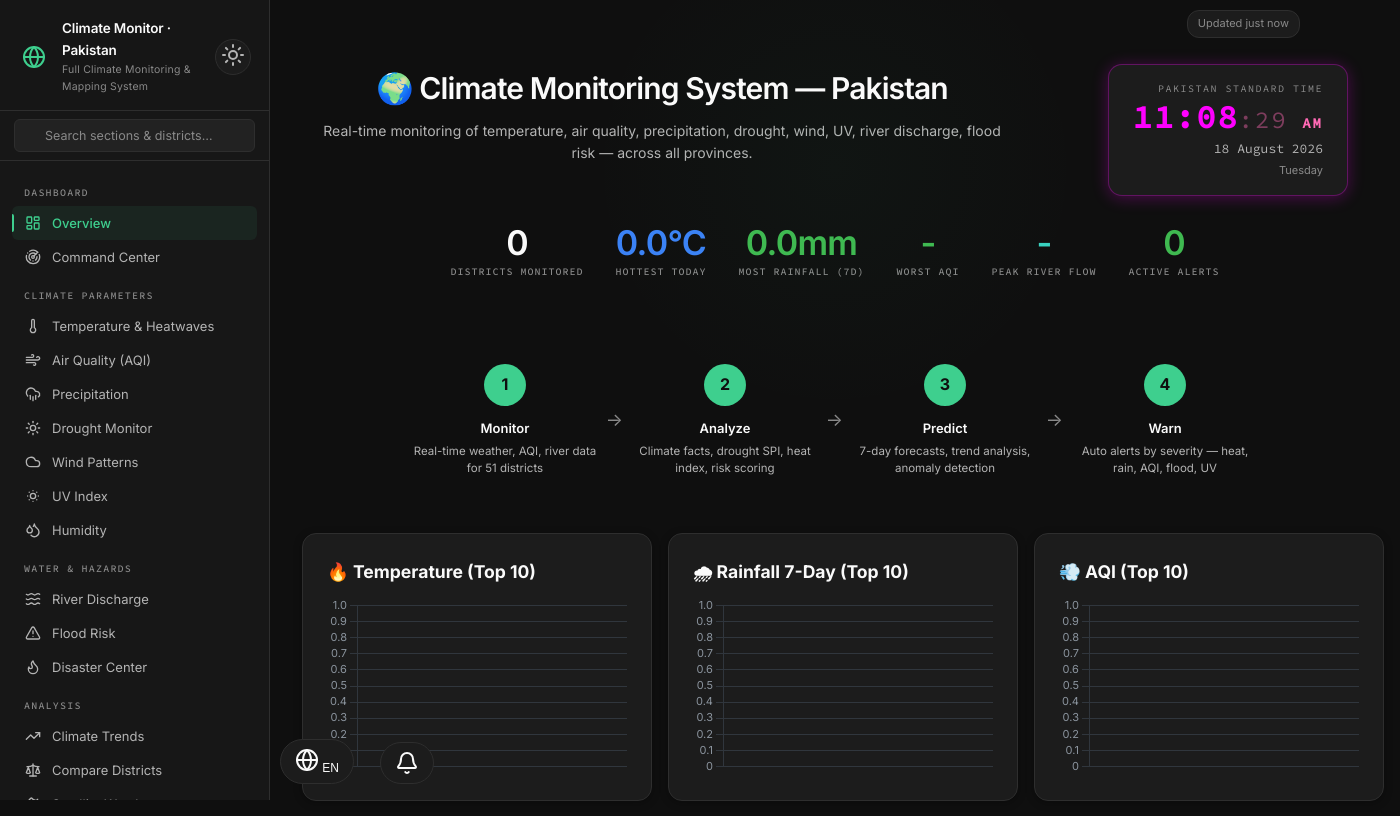
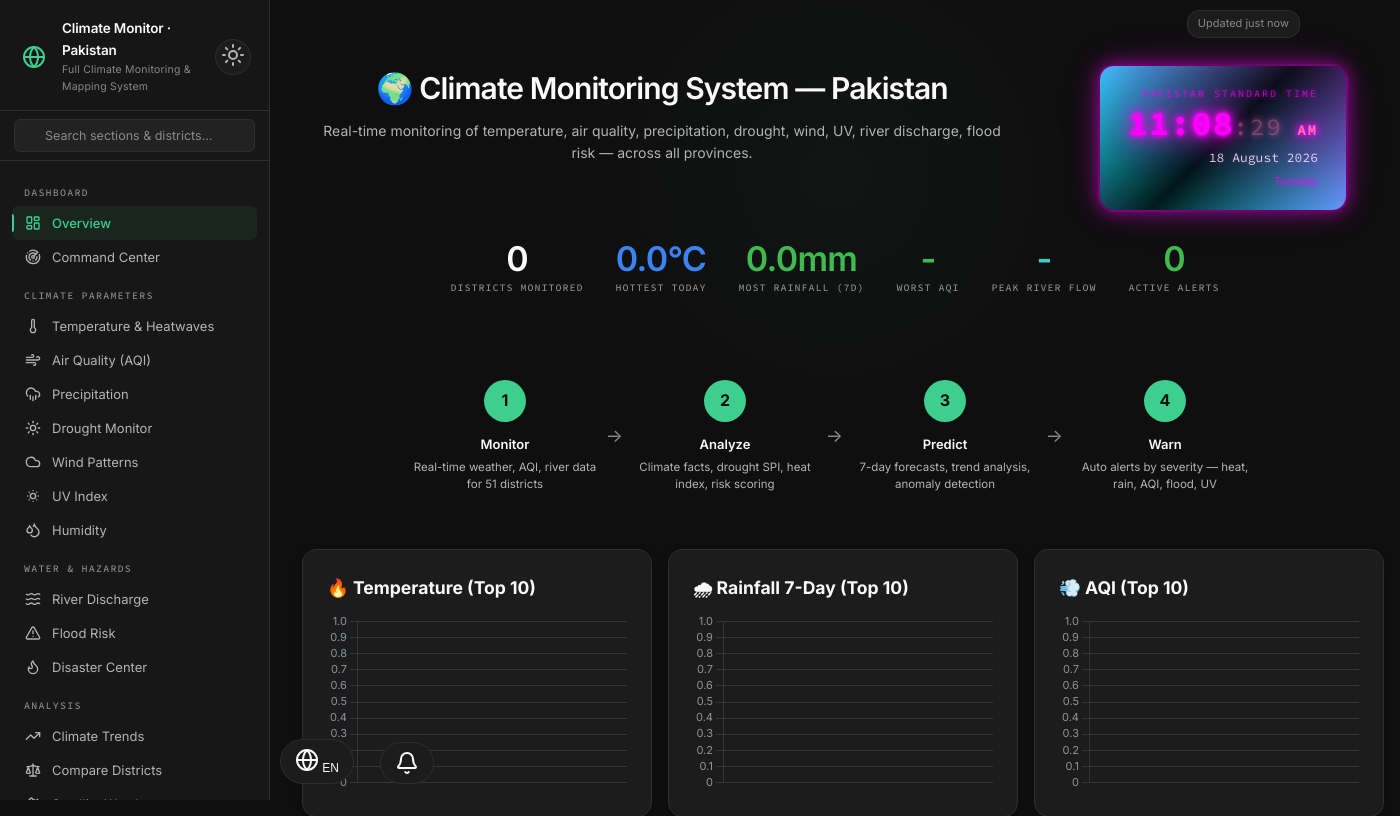
Before and after one commit to mishi29mk-art/climate-monitoring-system, a Flask app: page / in a window 1400 px wide. Shown: the top 816 px of the page. Run offline with Flask 3, Linux system fonts and the light colour scheme; data that the repository does not hold is empty.

Commit message:
style: add neon glow effect to clock with animated border

```diff
--- a/data/_meta_weather.json
+++ b/data/_meta_weather.json
@@ -1 +1 @@
-{"last_fetch": "2026-08-18 05:54:30", "districts": 56, "type": "weather"}
+{"last_fetch": "2026-08-18 05:58:15", "districts": 56, "type": "weather"}
--- a/static/css/style.css
+++ b/static/css/style.css
@@ -458,21 +458,44 @@ a:hover { color: var(--accent-light); }
     display: flex;
     flex-direction: column;
     align-items: flex-end;
-    background: var(--bg-card);
-    border: 1px solid rgba(255,0,255,0.3);
-    border-radius: 14px;
-    padding: 16px 24px;
-    box-shadow: 0 2px 16px rgba(255,0,255,0.25);
-    min-width: 200px;
+    background: linear-gradient(135deg, rgba(255,0,255,0.1) 0%, rgba(0,0,0,0.9) 50%, rgba(255,0,255,0.05) 100%);
+    border: 2px solid rgba(255,0,255,0.4);
+    border-radius: 16px;
+    padding: 20px 28px;
+    box-shadow: 0 0 15px rgba(255,0,255,0.4),
+                0 0 30px rgba(255,0,255,0.2),
+                0 0 45px rgba(255,0,255,0.1),
+                inset 0 0 20px rgba(255,0,255,0.05);
+    min-width: 220px;
     flex-shrink: 0;
+    position: relative;
+    overflow: hidden;
+}
+.dashboard-clock::before {
+    content: '';
+    position: absolute;
+    top: -2px;
+    left: -2px;
+    right: -2px;
+    bottom: -2px;
+    background: linear-gradient(45deg, #ff00ff, #00ffff, #ff00ff, #00ffff);
+    background-size: 400% 400%;
+    border-radius: 18px;
+    z-index: -1;
+    animation: neonBorder 3s ease-in-out infinite;
+}
+@keyframes neonBorder {
+    0%, 100% { background-position: 0% 50%; }
+    50% { background-position: 100% 50%; }
 }
 .dashboard-clock .clock-label {
     font-size: 10px;
-    color: var(--text-muted);
+    color: rgba(255,0,255,0.7);
     text-transform: uppercase;
-    letter-spacing: 1.5px;
-    margin-bottom: 4px;
+    letter-spacing: 2px;
+    margin-bottom: 6px;
     font-family: 'Source Code Pro', ui-monospace, monospace;
+    text-shadow: 0 0 5px rgba(255,0,255,0.5);
 }
 .dashboard-clock .clock-time {
     font-size: 32px;
@@ -481,12 +504,18 @@ a:hover { color: var(--accent-light); }
     font-family: 'Source Code Pro', 'Fira Code', ui-monospace, monospace;
     letter-spacing: 2px;
     line-height: 1;
+    text-shadow: 0 0 5px #ff00ff,
+                 0 0 10px #ff00ff,
+                 0 0 20px #ff00ff,
+                 0 0 40px #ff00ff;
 }
 .dashboard-clock .clock-sec {
     color: #ff69b4;
     font-size: 24px;
     font-weight: 400;
     animation: clockPulse 1s ease-in-out infinite;
+    text-shadow: 0 0 5px #ff69b4,
+                 0 0 10px #ff69b4;
 }
 .dashboard-clock .clock-ampm {
     font-size: 14px;
@@ -496,14 +525,16 @@ a:hover { color: var(--accent-light); }
 }
 .dashboard-clock .clock-date {
     font-size: 13px;
-    color: var(--text-secondary);
-    margin-top: 6px;
+    color: rgba(255,255,255,0.8);
+    margin-top: 8px;
     font-family: 'Source Code Pro', ui-monospace, monospace;
+    text-shadow: 0 0 5px rgba(255,0,255,0.3);
 }
 .dashboard-clock .clock-day {
     font-size: 11px;
-    color: var(--text-muted);
-    margin-top: 2px;
+    color: rgba(255,0,255,0.6);
+    margin-top: 4px;
+    text-shadow: 0 0 3px rgba(255,0,255,0.3);
 }
 @keyframes clockPulse {
     0%, 100% { opacity: 1; }
--- a/templates/index.html
+++ b/templates/index.html
@@ -6,7 +6,7 @@
     <title>🌍 Climate Monitor — Pakistan</title>
     <script src="https://unpkg.com/lucide@latest"></script>
     <link rel="stylesheet" href="https://unpkg.com/leaflet@1.9.4/dist/leaflet.css"/>
-    <link rel="stylesheet" href="/static/css/style.css?v=56">
+    <link rel="stylesheet" href="/static/css/style.css?v=57">
 </head>
 <body>
 <nav class="sidebar" id="sidebar">
```
